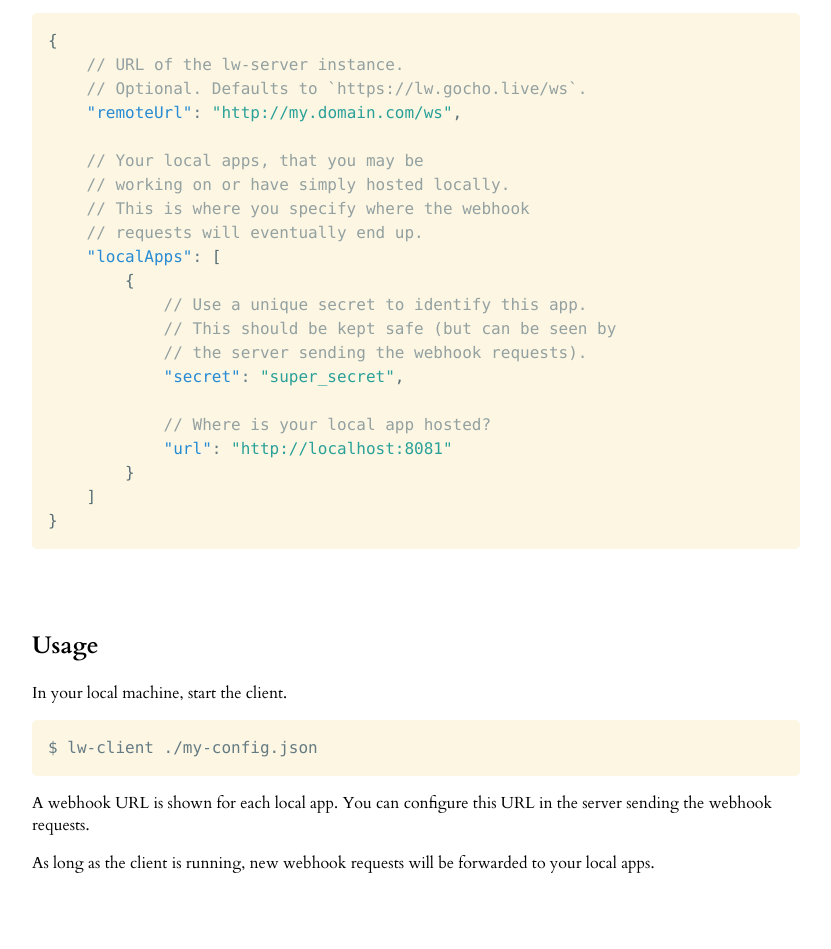
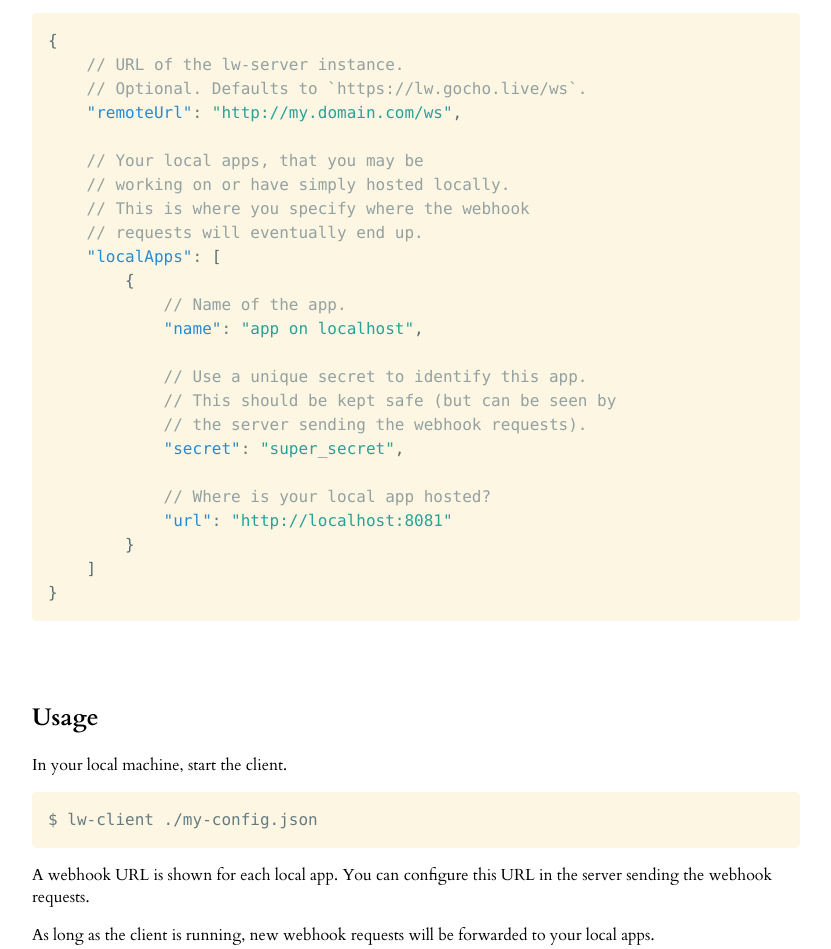
Before and after one commit to GochoMugo/local-webhooks, a website: page www/index.html in a window 1280 px wide. Shown: the part 1039-1988 px from the top of the page, without its empty margins (224-1055 px from the left). Drawn offline with nearby package versions, Linux system fonts and the light colour scheme.

Commit message:
fix: Document config prop `name`

```diff
--- a/www/index.html
+++ b/www/index.html
@@ -189,6 +189,9 @@
     // requests will eventually end up.
     "localApps": [
         {
+            // Name of the app.
+            "name": "app on localhost",
+
             // Use a unique secret to identify this app.
             // This should be kept safe (but can be seen by
             // the server sending the webhook requests).
```
